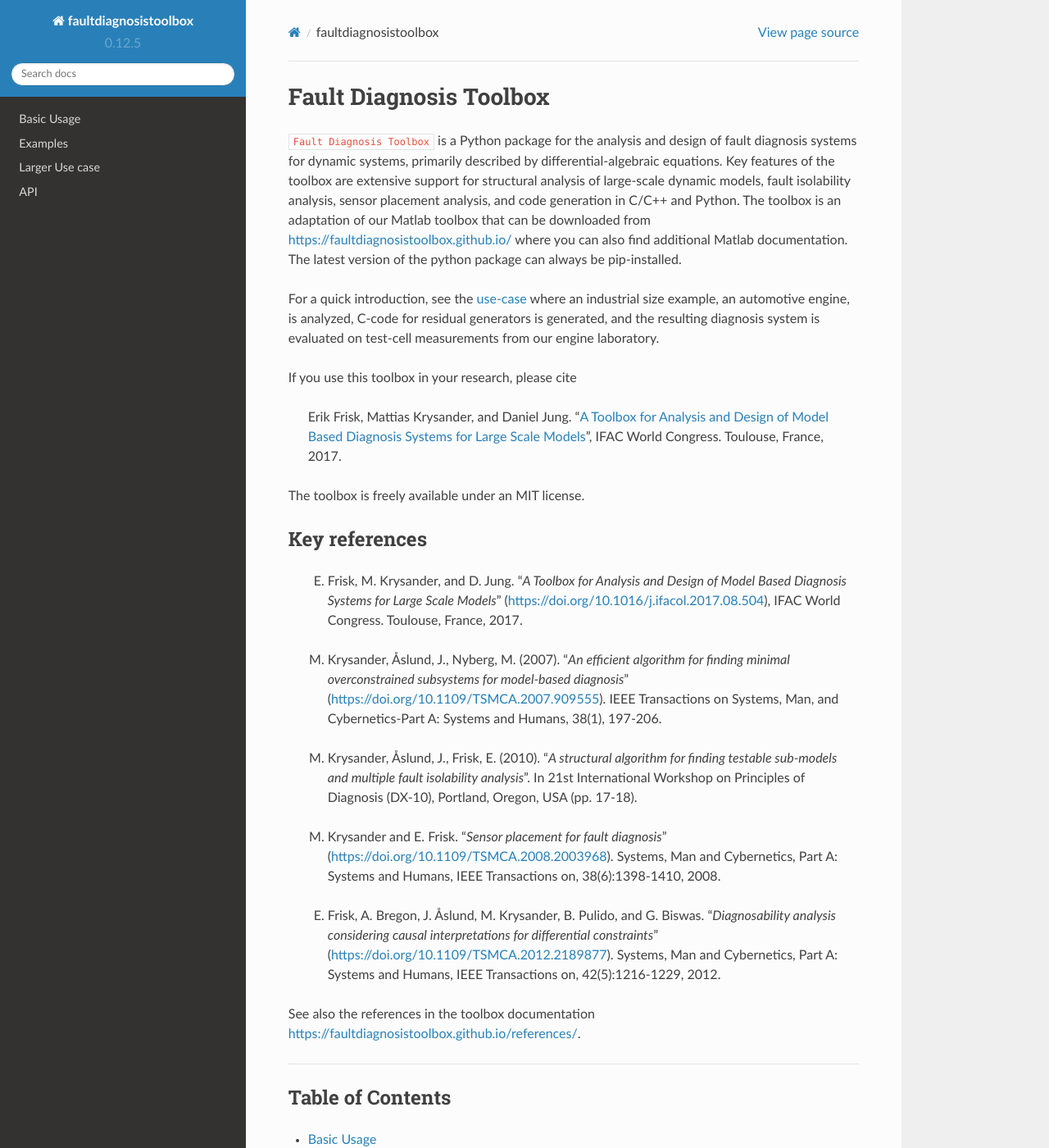
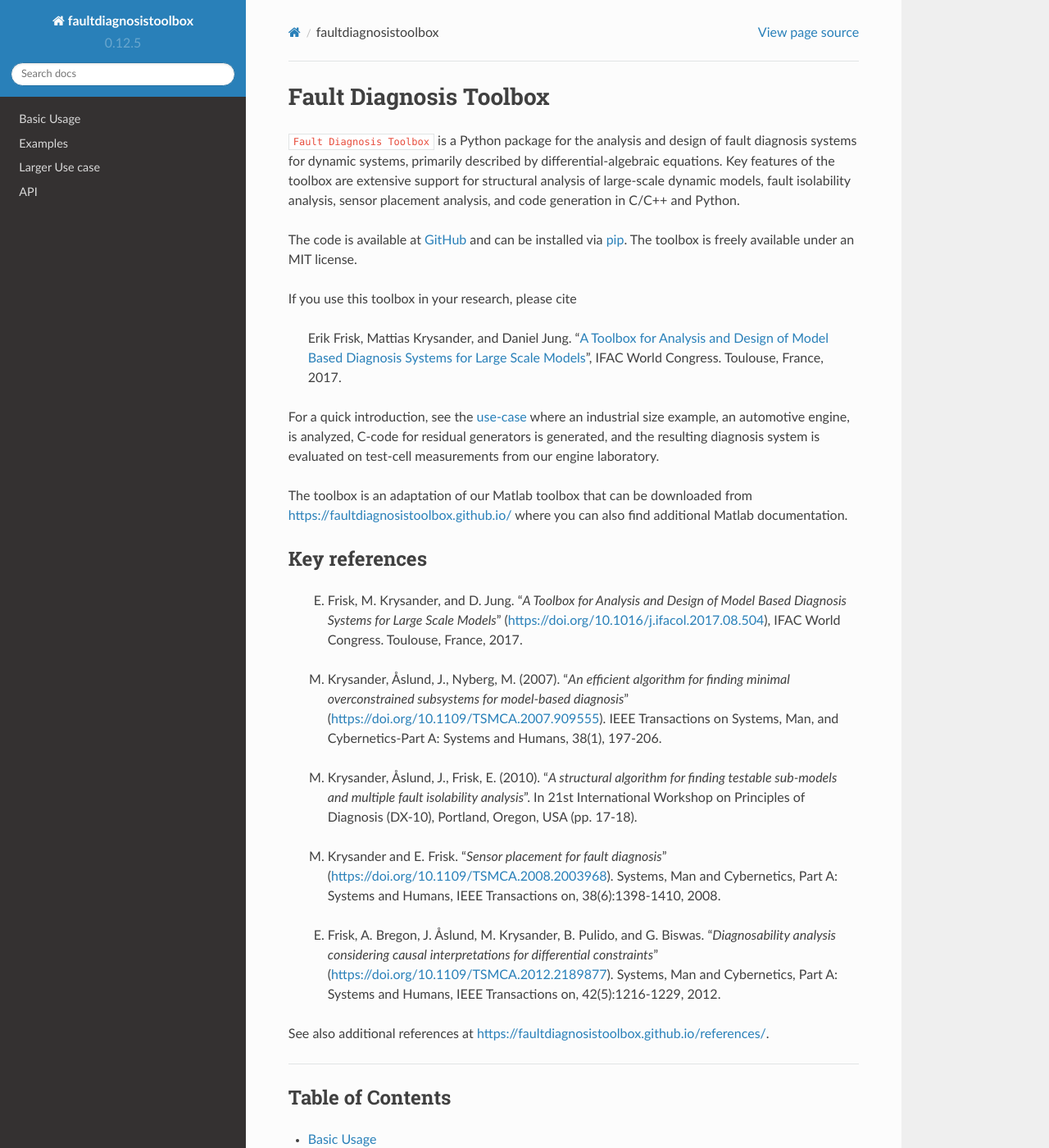
Before and after one commit to faultdiagnosistoolbox/pyfaultdiagnosistoolbox, a Sphinx documentation site: the page built from docs/index.rst, in a window 1280 px wide and 1400 px high. Shown: the whole window at 82% size. Built offline with Sphinx 7.4.7 and the Read the Docs theme 2.0.0, drawn with Linux system fonts in a browser that asks for light colours.

Commit message:
Minor update to documentation with links to github

```diff
--- a/docs/index.rst
+++ b/docs/index.rst
@@ -4,16 +4,17 @@ Fault Diagnosis Toolbox
 =======================
 
 ``Fault Diagnosis Toolbox`` is a Python package for the analysis and design of fault diagnosis systems for dynamic systems, primarily described by differential-algebraic equations. Key features of the toolbox are extensive support for structural analysis of large-scale dynamic models, fault isolability analysis, sensor placement analysis, and code generation in C/C++ and Python.
-The toolbox is an adaptation of our Matlab toolbox that can be downloaded from https://faultdiagnosistoolbox.github.io/ where you can also find additional Matlab documentation. The latest version of the python package can always be pip-installed.
 
-For a quick introduction, see the :doc:`use-case </usecase>` where an industrial size example, an automotive engine, is analyzed, C-code for residual generators is generated, and the resulting diagnosis system is evaluated on test-cell measurements from our engine laboratory.
+The code is available at `GitHub <https://github.com/faultdiagnosistoolbox/pyfaultdiagnosistoolbox>`_ and can be installed via `pip <https://pypi.org/project/faultdiagnosistoolbox/>`_. The toolbox is freely available under an MIT license.
 
 If you use this toolbox in your research, please cite
 
    Erik Frisk, Mattias Krysander, and Daniel Jung. "`A Toolbox for Analysis and Design of Model Based Diagnosis Systems for Large Scale Models <https://doi.org/10.1016/j.ifacol.2017.08.504>`_",
    IFAC World Congress. Toulouse, France, 2017.
 
-The toolbox is freely available under an MIT license.
+For a quick introduction, see the :doc:`use-case </usecase>` where an industrial size example, an automotive engine, is analyzed, C-code for residual generators is generated, and the resulting diagnosis system is evaluated on test-cell measurements from our engine laboratory.
+
+The toolbox is an adaptation of our Matlab toolbox that can be downloaded from https://faultdiagnosistoolbox.github.io/ where you can also find additional Matlab documentation.
 
 Key references
 --------------
@@ -28,7 +29,7 @@ Key references
 
     E. Frisk, A. Bregon, J. Åslund, M. Krysander, B. Pulido, and G. Biswas. "*Diagnosability analysis considering causal interpretations for differential constraints*" (https://doi.org/10.1109/TSMCA.2012.2189877). Systems, Man and Cybernetics, Part A: Systems and Humans, IEEE Transactions on, 42(5):1216-1229, 2012.
 
-See also the references in the toolbox documentation https://faultdiagnosistoolbox.github.io/references/.
+See also additional references at https://faultdiagnosistoolbox.github.io/references/.
 
 
 .. raw:: html
```
